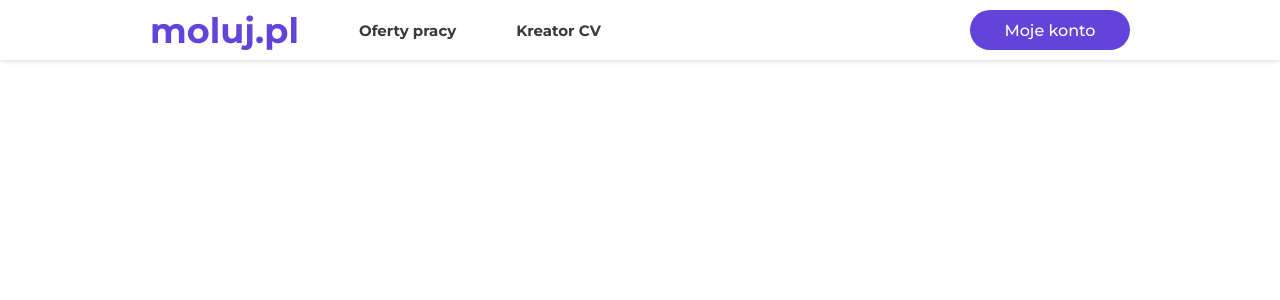
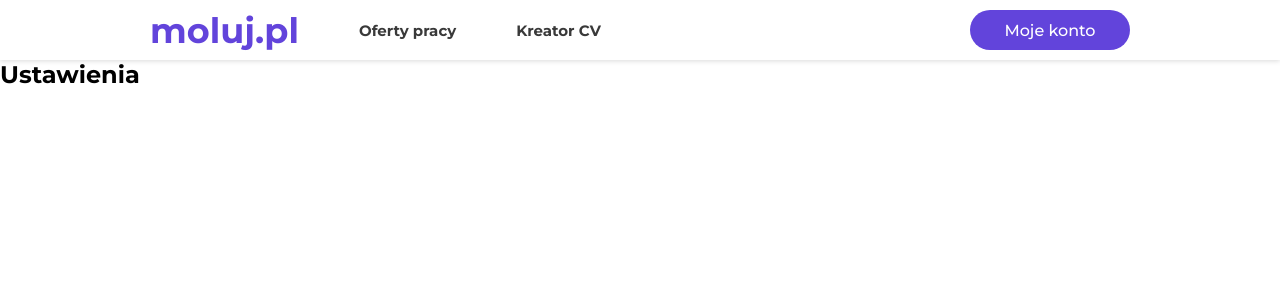
Before and after one commit to Uzyxen/system-ogloszeniowy, a Vue app: page /ustawienia in a window 1280 px wide. Shown: the top 300 px of the page. Built offline with nearby package versions, Linux system fonts and the light colour scheme; no server answers; the HTML template or start-up script is replaced by a standard one.

Commit message:
User profile and settings

```diff
--- a/src/components/TopBar.vue
+++ b/src/components/TopBar.vue
@@ -15,8 +15,8 @@
                 <div id="my-account-dropdown" v-if="account_dropdown_visible" @click="czytaj">
                     <div id="dropdown-user-logged" v-if="userStore.logged">
                         <ul>
-                            <li>Profil</li>
-                            <li>Ustawienia</li>
+                            <li><router-link to="/profil">Profil</router-link></li>
+                            <li><router-link to="/ustawienia">Ustawienia</router-link></li>
                         </ul>
 
                         <hr>
@@ -172,12 +172,15 @@
         gap: 5px;
     }
 
-    #dropdown-user-logged ul li{
+    #dropdown-user-logged ul li a{
+        width: 100%;
+        height: 100%;
+        display: block;
         cursor: pointer;
         color: #000;
+        padding: 20px 0;
         display: flex;
         justify-content: center;
-        padding: 20px 0;
         background-color: #eee;
     }
 
--- a/src/router/index.js
+++ b/src/router/index.js
@@ -5,6 +5,8 @@ import JobOffers from '../views/JobOffers.vue'
 import CVCreator from '../views/CVCreator.vue'
 import MyAccount from '../views/MyAccount.vue'
 import LoginForm from '../views/LoginForm.vue'
+import ProfileView from '../views/ProfileView.vue'
+import UserSettings from '../views/UserSettings.vue'
 
 const router = createRouter({
   history: createWebHistory(import.meta.env.BASE_URL),
@@ -13,7 +15,9 @@ const router = createRouter({
     {path: '/praca', name: 'praca', component: JobOffers},
     {path: '/kreator-cv', name: 'kreator-cv', component: CVCreator},
     {path: '/moje-konto', name: 'moje-konto', component: MyAccount},
-    {path: '/logowanie', name: 'loowanie', component: LoginForm},
+    {path: '/logowanie', name: 'logowanie', component: LoginForm},
+    {path: '/profil', name: 'profil', component: ProfileView},
+    {path: '/ustawienia', name: 'ustawienia', component: UserSettings},
   ]
 });
 
--- /dev/null
+++ b/src/views/ProfileView.vue
@@ -0,0 +1,15 @@
+<template>
+    <div>
+        <h2>Profil</h2>
+    </div>
+</template>
+
+<script>
+    export default {
+
+    }
+</script>
+
+<style>
+
+</style>
--- /dev/null
+++ b/src/views/UserSettings.vue
@@ -0,0 +1,15 @@
+<template>
+    <div>
+        <h2>Ustawienia</h2>
+    </div>
+</template>
+
+<script>
+    export default {
+
+    }
+</script>
+
+<style>
+
+</style>
```
